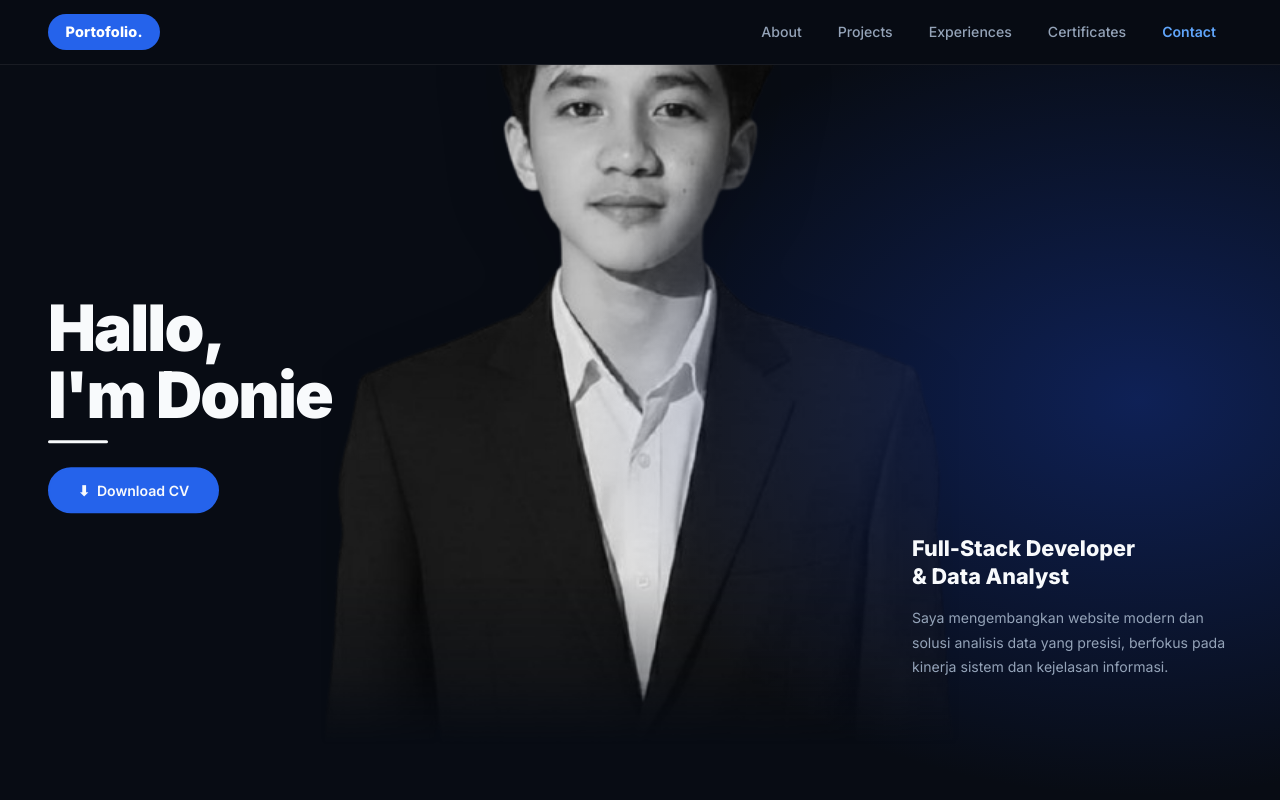
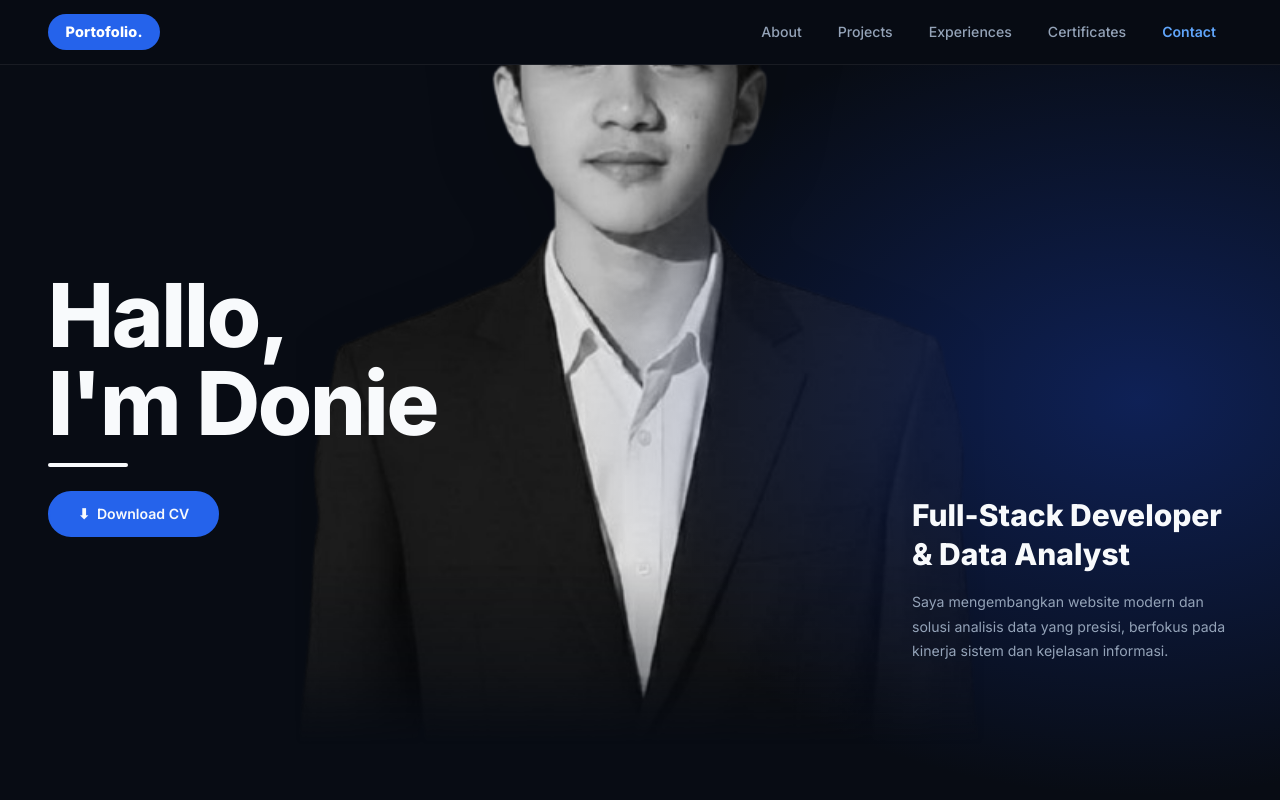
Before and after one commit to dmakapeli-prog/doni-portfolio, a Next.js app: page / in a window 1280 px wide. Shown: the top 800 px of the page. Built offline with nearby package versions, Linux system fonts and the light colour scheme.

Commit message:
UI Polish: Massive typography scale up and extreme image zoom to exactly match Oyan's spatial proportions

```diff
--- a/app/globals.css
+++ b/app/globals.css
@@ -178,20 +178,16 @@ img { max-width: 100%; display: block; }
 }
 
 .hero-greeting {
-  font-size: clamp(2.5rem, 5vw, 4.5rem);
-  font-weight: 900;
   color: var(--text-white);
-  line-height: 1.05;
-  letter-spacing: -0.03em;
 }
 
 /* Underline bar below greeting — matches reference */
 .hero-greeting-underline {
-  width: 60px;
-  height: 3px;
+  width: 80px;
+  height: 4px;
   background: var(--text-white);
   border-radius: 2px;
-  margin-top: 0.75rem;
+  margin-top: 1rem;
 }
 
 .btn-cv {
@@ -247,7 +243,6 @@ img { max-width: 100%; display: block; }
 }
 
 .hero-role {
-  font-size: clamp(1rem, 1.8vw, 1.35rem);
   font-weight: 800;
   color: var(--text-white);
   line-height: 1.3;
--- a/app/page.js
+++ b/app/page.js
@@ -92,10 +92,10 @@ function HeroSection() {
         {/* KIRI — Greeting + CV Button (Mobile: Flow atas, PC: Absolut Kiri) */}
         <div className="flex flex-col items-center text-center lg:items-start lg:text-left z-10 hero-left lg:absolute lg:left-12 lg:top-1/2 lg:-translate-y-1/2 lg:pt-0">
           <div className="fade-up flex flex-col items-center lg:items-start">
-            <h1 className="hero-greeting">
+            <h1 className="hero-greeting text-6xl md:text-7xl lg:text-[5.5rem] font-extrabold leading-tight lg:leading-none tracking-tight">
               Hallo,<br />I&apos;m Donie
             </h1>
-            <div className="hero-greeting-underline" />
+            <div className="hero-greeting-underline w-20 lg:w-28 h-1 lg:h-1.5" />
           </div>
           <div className="fade-up fd1">
             <a href="/cv-donie-makapeli.pdf" download className="btn-cv">
@@ -105,8 +105,8 @@ function HeroSection() {
         </div>
 
         {/* KANAN — Role & Description (Mobile: Flow tengah, PC: Absolut Kanan Bawah) */}
-        <div className="flex flex-col items-center text-center lg:items-start lg:text-left z-10 max-w-md lg:max-w-sm hero-right fade-up fd3 lg:absolute lg:right-12 lg:bottom-16">
-          <h2 className="hero-role">
+        <div className="flex flex-col items-center text-center lg:items-start lg:text-left z-10 max-w-md lg:max-w-sm hero-right fade-up fd3 lg:absolute lg:right-12 lg:bottom-12 xl:bottom-20">
+          <h2 className="hero-role text-2xl lg:text-3xl">
             Full-Stack Developer<br className="hidden lg:block" />&amp; Data Analyst
           </h2>
           <p className="hero-desc">
@@ -120,7 +120,7 @@ function HeroSection() {
           <img
             src="/donie-profile.png"
             alt="Donie Makapeli — Full-Stack Developer & Data Analyst"
-            className="hero-photo h-[60vh] md:h-[70vh] lg:h-[85vh] w-auto max-w-none object-contain object-bottom grayscale drop-shadow-2xl transform scale-110 lg:scale-125 origin-bottom"
+            className="hero-photo w-auto h-[65vh] md:h-[75vh] lg:h-[85vh] max-w-3xl transform scale-110 lg:scale-[1.35] origin-bottom object-contain object-bottom grayscale drop-shadow-2xl"
           />
         </div>
 
```
